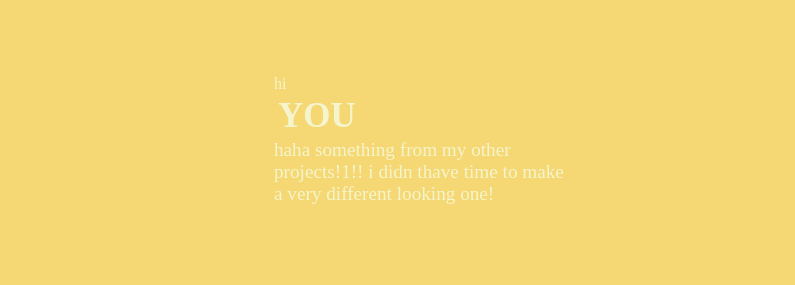
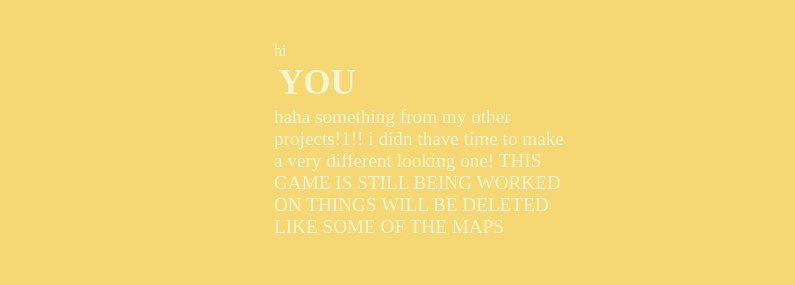
Before and after one commit to RealS5/cubegame, a plain HTML site: page index.html in a window 1280 px wide. Shown: the top 285 px of the page, 366-1161 px from the left. Drawn offline with Linux system fonts and the light colour scheme.

Commit message:
Update index.html

```diff
--- a/index.html
+++ b/index.html
@@ -20,7 +20,7 @@
             <div class="content" id="text-container">
                 <div id="welcomeMessage">hi</div>
                 <input class="nameinput" size="5555" type="text" id="name" name="name" autocomplete="off" placeholder="YOU">
-                <div><big>haha something from my other projects!1!! i didn thave time to make a very different looking one!</big></div>
+                <div><big>haha something from my other projects!1!! i didn thave time to make a very different looking one! THIS GAME IS STILL BEING WORKED ON THINGS WILL BE DELETED LIKE SOME OF THE MAPS</big></div>
             </div>
         </div>
         <hr>
```
